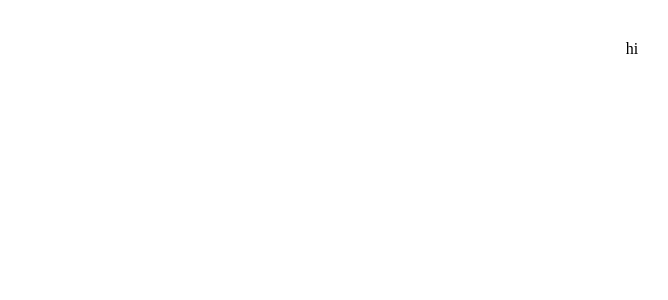
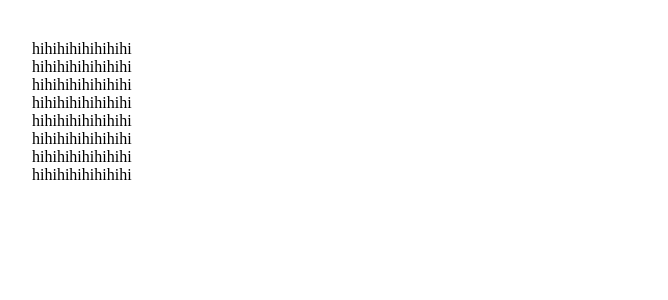
Before and after one commit to Denny29/Checkers-v2, a React (Vite) app: page / in a window 1280 px wide. Shown: the top 300 px of the page, without its empty margins (8-676 px from the left). Built offline with nearby package versions, Linux system fonts and the light colour scheme.

Commit message:
Made the board. Need to update the CSS

```diff
--- a/src/App.css
+++ b/src/App.css
@@ -4,3 +4,7 @@
   padding: 2rem;
   text-align: center;
 }
+
+.rows{
+  display:flex
+}
--- a/src/App.tsx
+++ b/src/App.tsx
@@ -2,10 +2,11 @@ import { useState } from 'react'
 import reactLogo from './assets/react.svg'
 import viteLogo from '/vite.svg'
 import './App.css'
-
+import Board
+ from './Board'
 function App() {
   return <>
-    hi
+    <Board />
   </>
 }
 
--- /dev/null
+++ b/src/Board.tsx
@@ -0,0 +1,28 @@
+import { useState } from "react";
+import Tile from "./tile";
+
+const Board = () => {
+    let totalRows = 8
+    let totalColumns = 8
+
+    const [gameBoard, updateBoard]= useState<string[][]>(
+        Array.from({ length: totalRows }, () => Array(totalColumns).fill(""))
+    )
+    console.log(gameBoard)
+    console.log("hi")
+
+
+    return <div className="game">
+        {gameBoard.map((row, rowIndex) => {
+            return <div key={`row-${rowIndex}`} className="rows">
+                {row.map((item, columnIndex) => {
+                return <Tile
+                key={`${rowIndex}-${columnIndex}`}
+                />
+                })}
+            </div>
+        })}
+    </div>
+}
+
+export default Board
--- /dev/null
+++ b/src/tile.tsx
@@ -0,0 +1,11 @@
+type tileProps = {
+    color: string
+}
+
+const tile = () => {
+    return <div className="tile">
+        hi
+    </div>
+}
+
+export default tile
```
